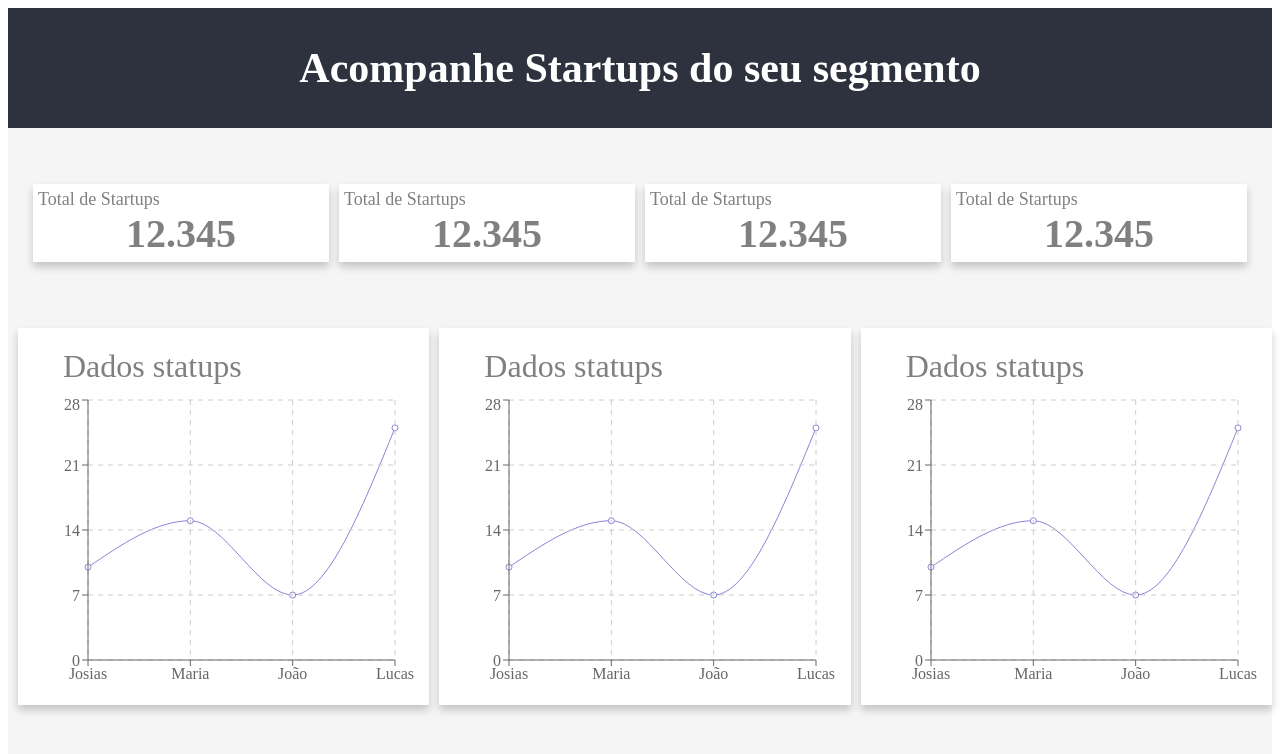
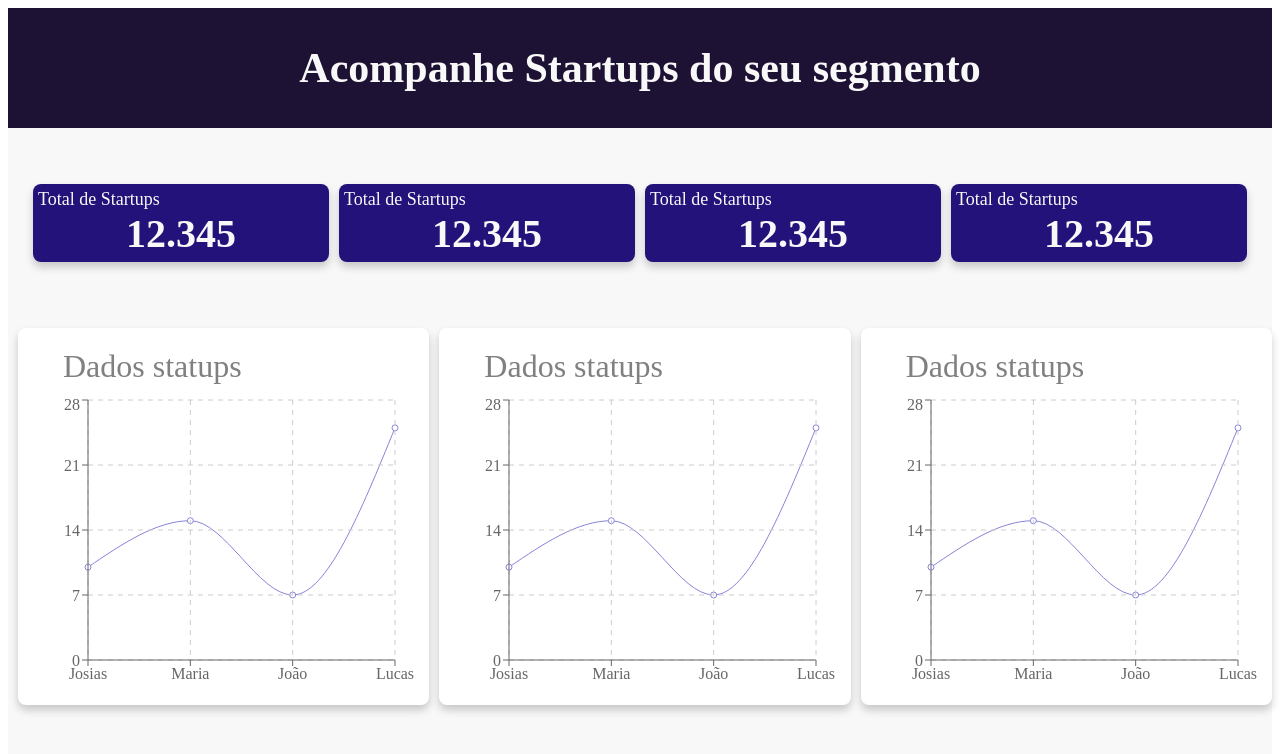
Before and after one commit to filipecancio/megahack-pocket, a React (Create React App) app in the folder frontend/: page / in a window 1280 px wide. Shown: the top 754 px of the page. Built offline with nearby package versions, Linux system fonts and the light colour scheme; no server answers; the HTML template or start-up script is replaced by a standard one.

Commit message:
:lipstick:Alter coloar layout

```diff
--- a/frontend/src/styles.js
+++ b/frontend/src/styles.js
@@ -9,7 +9,7 @@ export const Container = styled.div`
   min-height : calc(100vh - 80px);
   justify-content: center;
   align-items : flex-start;
-  background-color : rgb(245,245,245);
+  background-color : rgb(248,248,248);
   flex-direction: row;
 
 
@@ -35,6 +35,7 @@ export const ContainerGraph =styled.div`
   margin-top: 10px;
   margin-left : 10px;
   box-shadow: 0 5px 8px rgba(0,0,0,0.2);
+  border-radius: 8px;
 
   @keyframes slideInUp {
   from {
@@ -81,15 +82,16 @@ export const Header = styled.div`
   height: 80px;
   padding: 20px;
   flex: 1;
-  background-color : rgb(45,50,62);
+  background-color : rgb(29,18,51);
   justify-content : center;
   align-items : center;
   display : flex;
 `;
+
 export const Title = styled.div`
   font-size : 42px;
   font-weight : 700;
-  color : #fff;
+  color : rgb(248,248,248);
 `;
 
 
@@ -99,10 +101,12 @@ export const ContentHeaderCard = styled.div`
   min-height: 150px;
   padding: 20px;
 
-  background-color : rgb(245,245,245);
+  background-color : rgb(248,248,248);
   justify-content : space-between;
   align-items : center;
   display : flex;
+
+
 
   @media (max-width:880px) {
     display : flex;
@@ -113,9 +117,10 @@ export const ContentHeaderCard = styled.div`
 export const Card = styled.div`
   flex: 1;
   padding: 5px;
-  background-color : #fff;
+  background-color : rgb(35,18,121);
   box-shadow: 0 5px 8px rgba(0,0,0,0.2);
   max-width: 300px;
+  border-radius: 8px;
 
   width : 100%;
   height : 100%;
@@ -155,14 +160,14 @@ export const Card = styled.div`
 `;
 
 export const TitleCard = styled.div`
-  color : #808080;
+  color : rgb(248,248,248);
   font-size: 18px;
   width: 100%;
   font-weight: 500;
 `;
 
 export const TextCard = styled.div`
-  color : #808080;
+  color : rgb(248,248,248);
   font-size: 40px;
   width: 100%;
   font-weight: 600;
```
